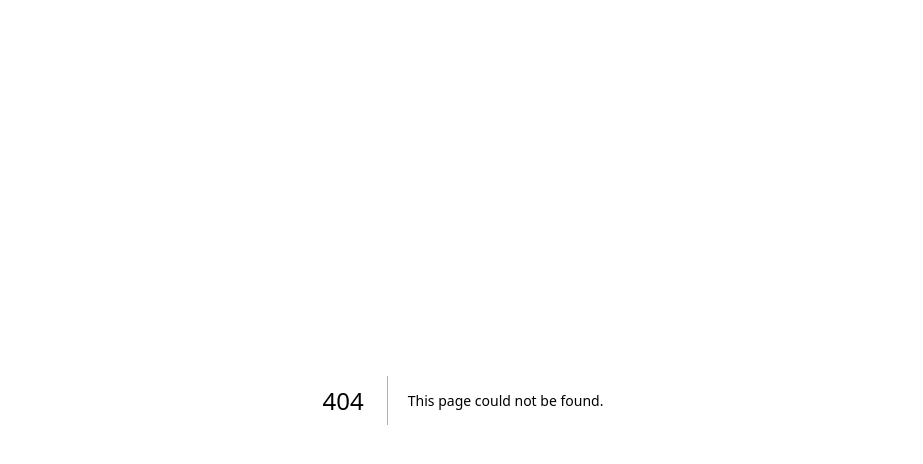
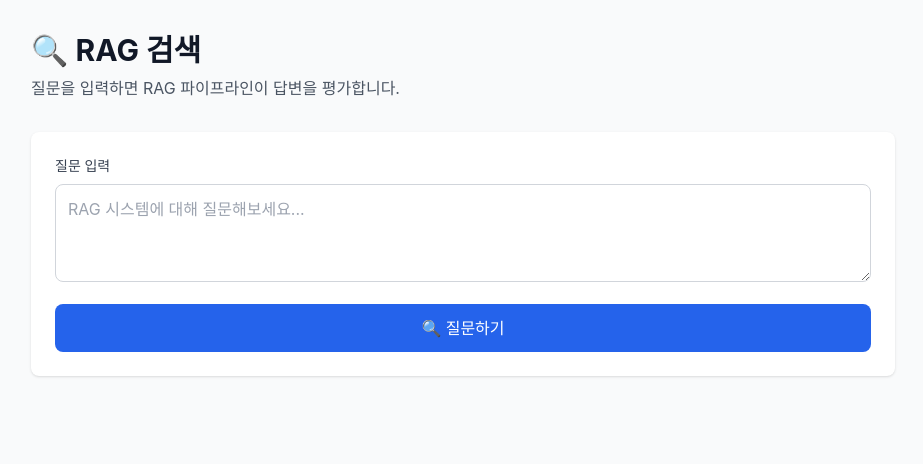
Before and after one commit to juneeeeekim/prism-writer, a Next.js app in the folder frontend/: page /rag in a window 1280 px wide. Before the commit this address had no page. Shown: the top 464 px of the page, without its empty margins (177-1100 px from the left). Built offline with nearby package versions, Linux system fonts and the light colour scheme.

Commit message:
feat: RAG 검색 전용 페이지 추가 (/rag)

```diff
--- /dev/null
+++ b/frontend/src/app/rag/page.tsx
@@ -0,0 +1,229 @@
+// =============================================================================
+// PRISM Writer - RAG Search Page
+// =============================================================================
+// 파일: frontend/src/app/rag/page.tsx
+// 역할: RAG 검색 전용 페이지 (모듈형 설계)
+// =============================================================================
+
+'use client'
+
+import { useState } from 'react'
+import { EvidenceCard, EvidenceList } from '@/components/rag/EvidenceCard'
+import type { JudgeResult, JudgeEvidence } from '@/types/rag'
+import type { VerifiedEvidence } from '@/lib/rag/citationGate'
+
+// =============================================================================
+// 타입 정의
+// =============================================================================
+
+interface SearchState {
+  query: string
+  isLoading: boolean
+  error: string | null
+}
+
+interface JudgeResponseData {
+  success: boolean
+  result: JudgeResult
+  verifiedEvidence?: VerifiedEvidence[]
+  citationSummary?: {
+    total: number
+    valid: number
+    invalid: number
+    averageScore: number
+  }
+  tokensUsed?: number
+  error?: string
+}
+
+// =============================================================================
+// 메인 컴포넌트
+// =============================================================================
+
+export default function RAGSearchPage() {
+  // ---------------------------------------------------------------------------
+  // State
+  // ---------------------------------------------------------------------------
+  const [searchState, setSearchState] = useState<SearchState>({
+    query: '',
+    isLoading: false,
+    error: null,
+  })
+
+  const [judgeResult, setJudgeResult] = useState<JudgeResponseData | null>(null)
+
+  // ---------------------------------------------------------------------------
+  // 검색 핸들러
+  // ---------------------------------------------------------------------------
+  const handleSearch = async () => {
+    if (!searchState.query.trim()) {
+      setSearchState(prev => ({ ...prev, error: '질문을 입력해주세요.' }))
+      return
+    }
+
+    setSearchState(prev => ({ ...prev, isLoading: true, error: null }))
+    setJudgeResult(null)
+
+    try {
+      // -----------------------------------------------------------------
+      // 1단계: Judge API 호출 (RAG 파이프라인)
+      // -----------------------------------------------------------------
+      const response = await fetch('/api/llm/judge', {
+        method: 'POST',
+        headers: { 'Content-Type': 'application/json' },
+        body: JSON.stringify({
+          query: searchState.query,
+          // 테스트용 샘플 컨텍스트 (실제로는 검색 API에서 가져와야 함)
+          context: [
+            {
+              id: 'sample-chunk-1',
+              content: 'RAG(Retrieval-Augmented Generation)는 검색과 생성을 결합한 기술입니다. 대규모 언어 모델의 환각 문제를 해결하기 위해 외부 지식을 활용합니다.',
+            },
+            {
+              id: 'sample-chunk-2',
+              content: '자연어 처리(NLP)는 컴퓨터가 인간의 언어를 이해하고 생성하는 인공지능의 한 분야입니다.',
+            },
+          ],
+        }),
+      })
+
+      const data: JudgeResponseData = await response.json()
+
+      if (!response.ok) {
+        throw new Error(data.error || 'Judge API 호출 실패')
+      }
+
+      setJudgeResult(data)
+    } catch (error) {
+      setSearchState(prev => ({
+        ...prev,
+        error: error instanceof Error ? error.message : '알 수 없는 오류',
+      }))
+    } finally {
+      setSearchState(prev => ({ ...prev, isLoading: false }))
+    }
+  }
+
+  // ---------------------------------------------------------------------------
+  // 렌더링
+  // ---------------------------------------------------------------------------
+  return (
+    <div className="min-h-screen bg-gray-50 py-8">
+      <div className="max-w-4xl mx-auto px-4">
+        {/* 헤더 */}
+        <header className="mb-8">
+          <h1 className="text-3xl font-bold text-gray-900 mb-2">
+            🔍 RAG 검색
+          </h1>
+          <p className="text-gray-600">
+            질문을 입력하면 RAG 파이프라인이 답변을 평가합니다.
+          </p>
+        </header>
+
+        {/* 검색 입력 */}
+        <section className="bg-white rounded-lg shadow p-6 mb-6">
+          <label htmlFor="query" className="block text-sm font-medium text-gray-700 mb-2">
+            질문 입력
+          </label>
+          <textarea
+            id="query"
+            rows={3}
+            className="w-full border border-gray-300 rounded-lg p-3 focus:ring-2 focus:ring-blue-500 focus:border-blue-500"
+            placeholder="RAG 시스템에 대해 질문해보세요..."
+            value={searchState.query}
+            onChange={(e) => setSearchState(prev => ({ ...prev, query: e.target.value }))}
+            disabled={searchState.isLoading}
+          />
+
+          <button
+            onClick={handleSearch}
+            disabled={searchState.isLoading}
+            className="mt-4 w-full bg-blue-600 text-white py-3 px-6 rounded-lg font-medium hover:bg-blue-700 disabled:bg-gray-400 disabled:cursor-not-allowed transition-colors"
+          >
+            {searchState.isLoading ? '🔄 분석 중...' : '🔍 질문하기'}
+          </button>
+        </section>
+
+        {/* 에러 표시 */}
+        {searchState.error && (
+          <div className="bg-red-50 border border-red-200 text-red-700 px-4 py-3 rounded-lg mb-6">
+            ❌ {searchState.error}
+          </div>
+        )}
+
+        {/* Judge 결과 표시 */}
+        {judgeResult && (
+          <section className="space-y-6">
+            {/* 판정 결과 요약 */}
+            <div className="bg-white rounded-lg shadow p-6">
+              <h2 className="text-xl font-semibold mb-4">📊 평가 결과</h2>
+
+              <div className="grid grid-cols-3 gap-4 mb-4">
+                <div className="text-center p-4 bg-gray-50 rounded-lg">
+                  <div className="text-2xl font-bold">
+                    {judgeResult.result.verdict === 'pass' ? '✅' :
+                     judgeResult.result.verdict === 'fail' ? '❌' : '⚠️'}
+                  </div>
+                  <div className="text-sm text-gray-600">판정</div>
+                  <div className="font-medium">{judgeResult.result.verdict}</div>
+                </div>
+
+                <div className="text-center p-4 bg-gray-50 rounded-lg">
+                  <div className="text-2xl font-bold text-blue-600">
+                    {judgeResult.result.score}
+                  </div>
+                  <div className="text-sm text-gray-600">점수</div>
+                </div>
+
+                <div className="text-center p-4 bg-gray-50 rounded-lg">
+                  <div className="text-2xl font-bold">
+                    {judgeResult.result.evidence.length}
+                  </div>
+                  <div className="text-sm text-gray-600">근거 수</div>
+                </div>
+              </div>
+
+              <div className="prose max-w-none">
+                <h3 className="text-sm font-medium text-gray-700">판정 이유</h3>
+                <p className="text-gray-600">{judgeResult.result.reasoning}</p>
+              </div>
+            </div>
+
+            {/* 인용 검증 요약 */}
+            {judgeResult.citationSummary && (
+              <div className="bg-white rounded-lg shadow p-6">
+                <h2 className="text-xl font-semibold mb-4">📝 인용 검증 요약</h2>
+                <div className="grid grid-cols-4 gap-4">
+                  <div className="text-center">
+                    <div className="text-lg font-bold">{judgeResult.citationSummary.total}</div>
+                    <div className="text-sm text-gray-600">전체</div>
+                  </div>
+                  <div className="text-center">
+                    <div className="text-lg font-bold text-green-600">{judgeResult.citationSummary.valid}</div>
+                    <div className="text-sm text-gray-600">검증됨</div>
+                  </div>
+                  <div className="text-center">
+                    <div className="text-lg font-bold text-amber-600">{judgeResult.citationSummary.invalid}</div>
+                    <div className="text-sm text-gray-600">미검증</div>
+                  </div>
+                  <div className="text-center">
+                    <div className="text-lg font-bold">{Math.round(judgeResult.citationSummary.averageScore * 100)}%</div>
+                    <div className="text-sm text-gray-600">평균 점수</div>
+                  </div>
+                </div>
+              </div>
+            )}
+
+            {/* 근거 목록 */}
+            {judgeResult.verifiedEvidence && judgeResult.verifiedEvidence.length > 0 && (
+              <div className="bg-white rounded-lg shadow p-6">
+                <h2 className="text-xl font-semibold mb-4">📚 인용 근거</h2>
+                <EvidenceList evidence={judgeResult.verifiedEvidence} />
+              </div>
+            )}
+          </section>
+        )}
+      </div>
+    </div>
+  )
+}
```
Also changed, not shown: 1 other file (tests, documents, lock files or other folders).
